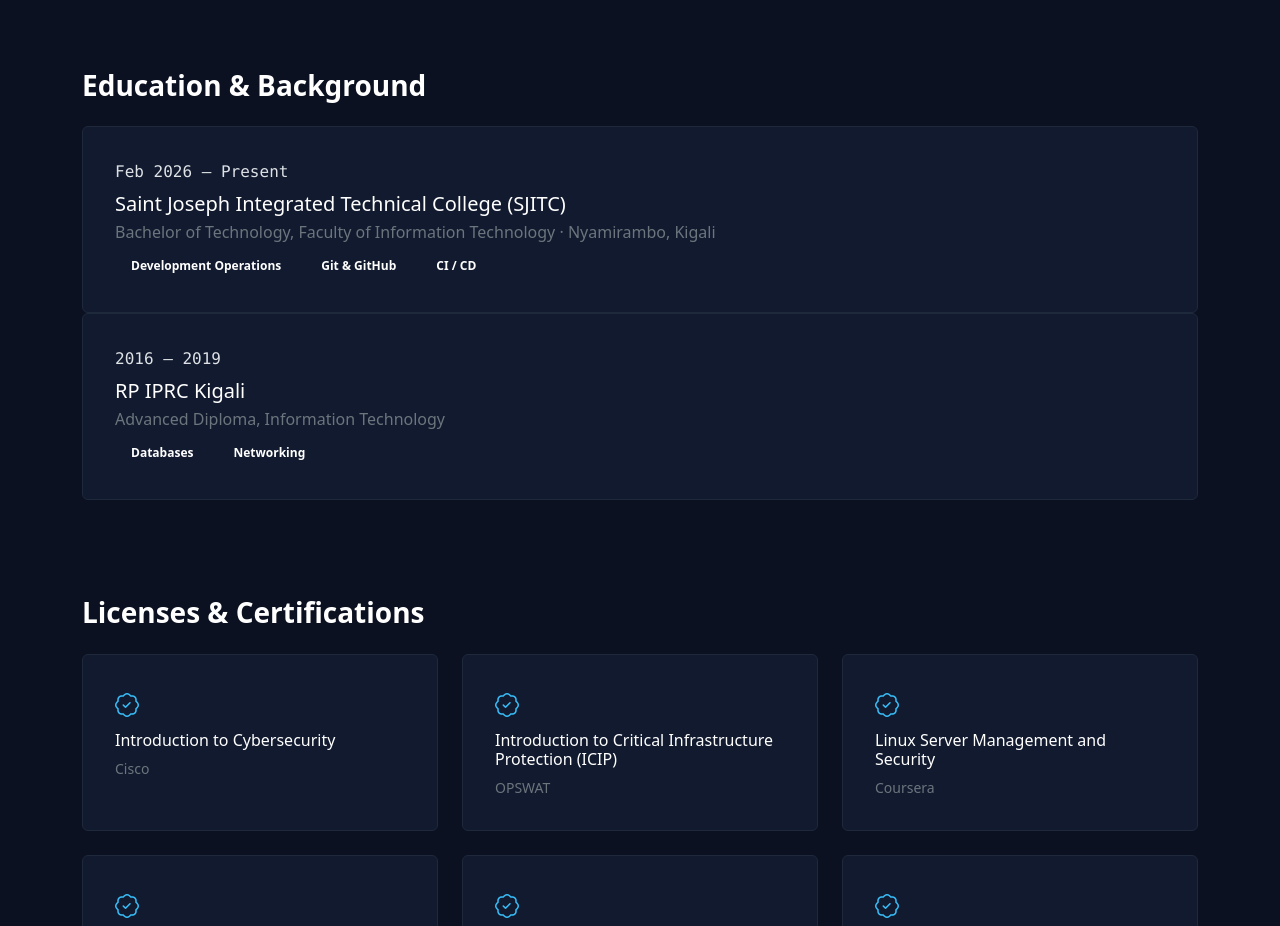
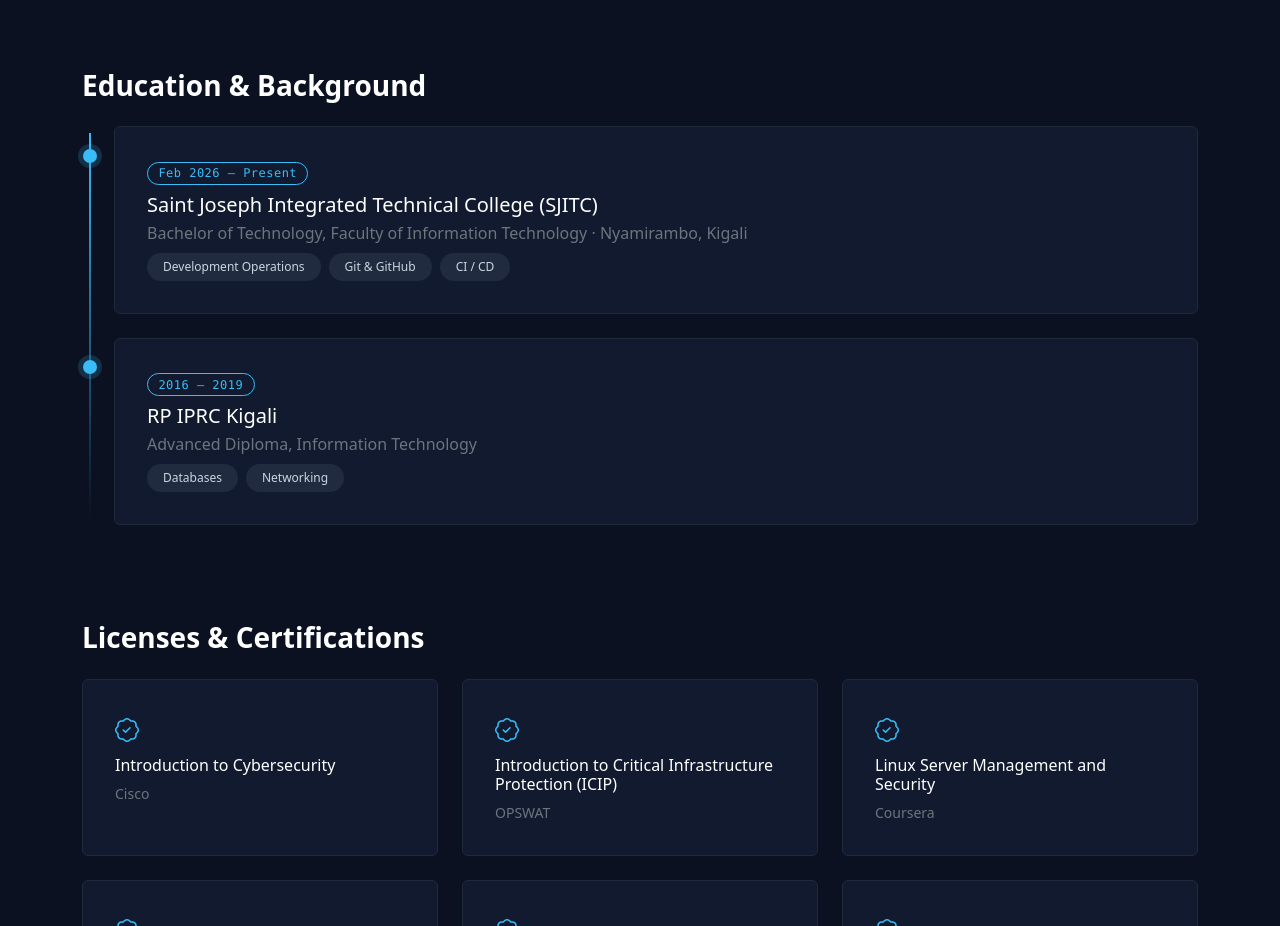
Before and after one commit to kamanzi-danny/Portifolio, a plain HTML site: page index.html in a window 1280 px wide. Shown: the part 1400-2326 px from the top of the page. Drawn offline with nearby package versions, Linux system fonts and the light colour scheme.

Commit message:
Style Education section as a timeline

```diff
--- a/index.html
+++ b/index.html
@@ -26,6 +26,27 @@
     .timeline-dot { width: 14px; height: 14px; background: #38bdf8; border-radius: 50%; margin-left: -8px; margin-top: 5px; flex-shrink: 0; }
     .btn-accent { background: #38bdf8; color: #0b1120; font-weight: 600; }
     .btn-accent:hover { background: #7dd3fc; color: #0b1120; }
+
+    /* ===== EDUCATION – timeline styling ===== */
+    .edu-timeline { position: relative; padding-left: 2rem; }
+    .edu-timeline::before {
+      content: ""; position: absolute; left: 7px; top: .4rem; bottom: .4rem; width: 2px;
+      background: linear-gradient(var(--accent, #38bdf8), transparent);
+    }
+    .edu-item { position: relative; margin-bottom: 1.5rem; }
+    .edu-item:last-child { margin-bottom: 0; }
+    .edu-item::before {
+      content: ""; position: absolute; left: calc(-2rem + 1px); top: 1.4rem;
+      width: 14px; height: 14px; border-radius: 50%;
+      background: var(--accent, #38bdf8);
+      box-shadow: 0 0 0 5px rgba(56, 189, 248, .18);
+    }
+    .edu-year {
+      display: inline-block; font-size: .75rem; letter-spacing: .04em;
+      color: var(--accent, #38bdf8); border: 1px solid currentColor;
+      border-radius: 999px; padding: .1rem .65rem;
+    }
+    .edu-tag { background: rgba(148, 163, 184, .12); color: #cbd5e1; font-weight: 500; }
   </style>
 </head>
 <body>
```
